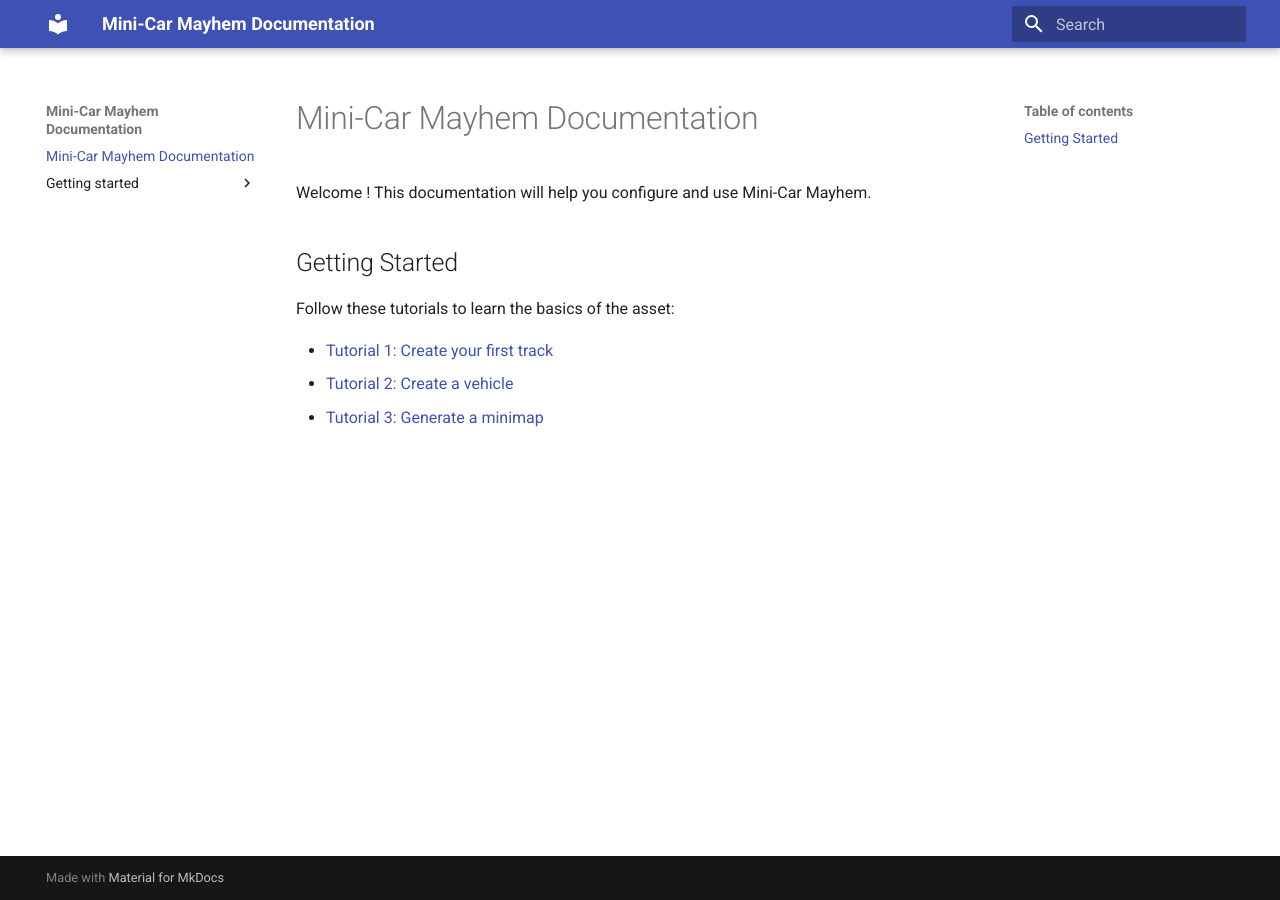
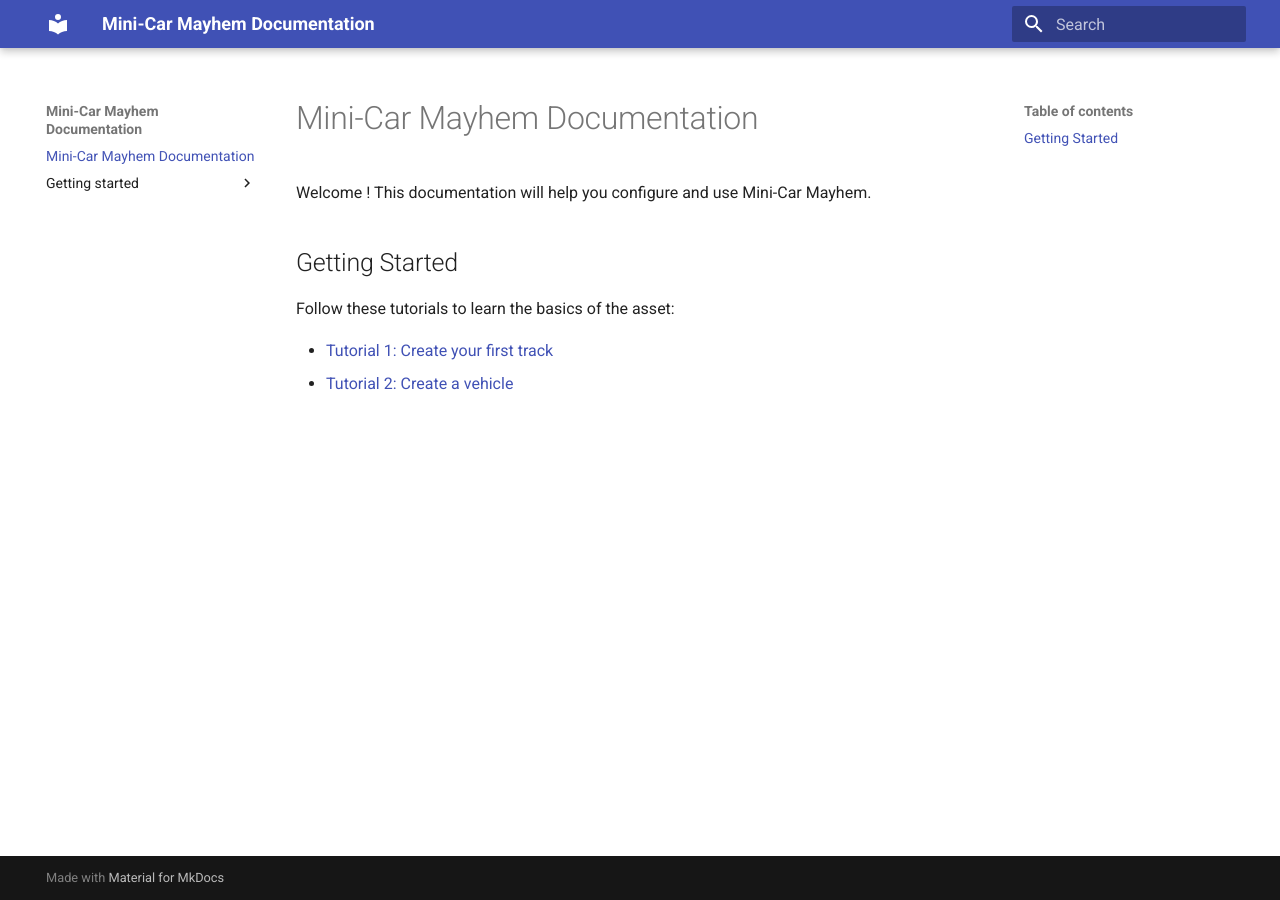
Before and after one commit to targetsoundfx/minicar-mayhem-documentation, an MkDocs documentation site: the page built from docs/index.md, in a window 1280 px wide. Built offline with MkDocs 1.6.1 and Material for MkDocs 9.7.7, drawn with Linux system fonts in a browser that asks for light colours.

Commit message:
Remove link to minimap generation tutorial
Removed the link to 'Tutorial 3: Generate a minimap'.

```diff
--- a/docs/index.md
+++ b/docs/index.md
@@ -8,4 +8,3 @@ Follow these tutorials to learn the basics of the asset:
 
 - [Tutorial 1: Create your first track](getting-started/01-first-track-creation.md)
 - [Tutorial 2: Create a vehicle](getting-started/02-create-a-car.md)
-- [Tutorial 3: Generate a minimap](getting-started/03-generate-minimap.md)
```
